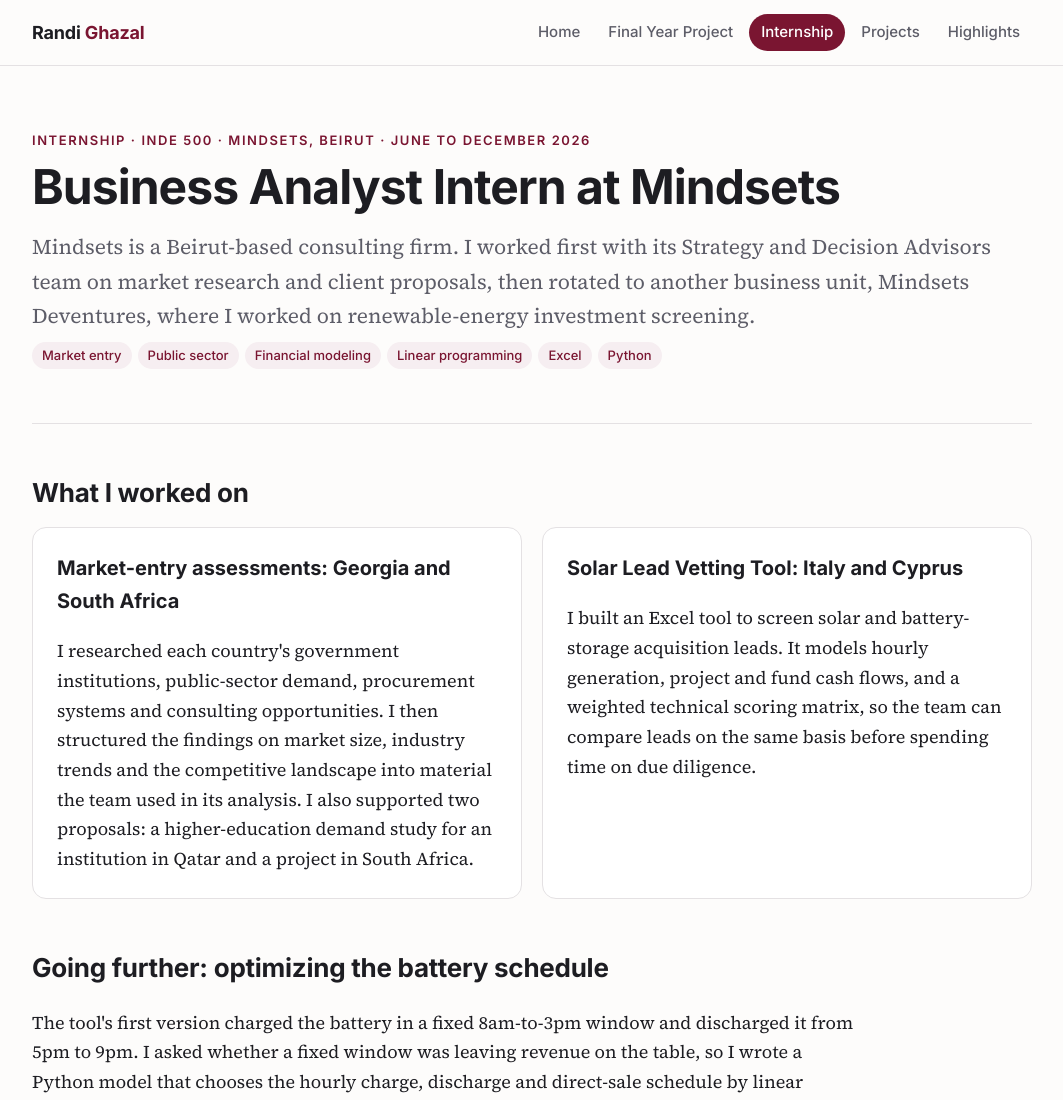
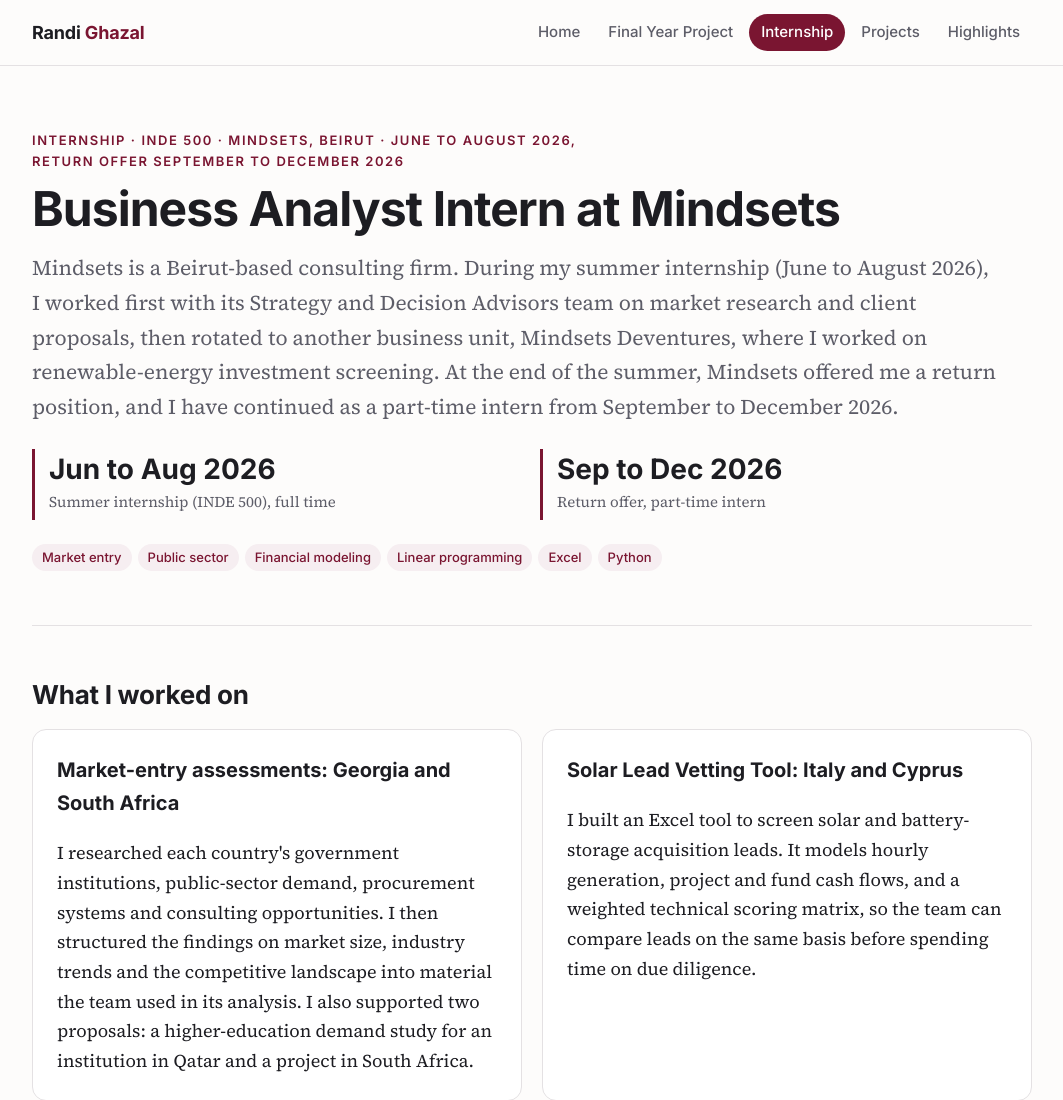
Before and after one commit to randighazal97/randighazal97.github.io, a plain HTML site: page internship.html in a window 1280 px wide. Shown: the top 1100 px of the page, without its empty margins (108-1171 px from the left). Drawn offline with Linux system fonts and the light colour scheme.

Commit message:
Internship: summer Jun-Aug 2026, return offer as part-time intern Sep-Dec 2026
Co-Authored-By: Claude Opus 5.5 <noreply@anthropic.com>

```diff
--- a/internship.html
+++ b/internship.html
@@ -21,9 +21,13 @@
 
 <main>
   <section class="hero">
-    <p class="eyebrow">Internship · INDE 500 · Mindsets, Beirut · June to December 2026</p>
+    <p class="eyebrow">Internship · INDE 500 · Mindsets, Beirut · June to August 2026, return offer September to December 2026</p>
     <h1>Business Analyst Intern at Mindsets</h1>
-    <p class="lede">Mindsets is a Beirut-based consulting firm. I worked first with its Strategy and Decision Advisors team on market research and client proposals, then rotated to another business unit, Mindsets Deventures, where I worked on renewable-energy investment screening.</p>
+    <p class="lede">Mindsets is a Beirut-based consulting firm. During my summer internship (June to August 2026), I worked first with its Strategy and Decision Advisors team on market research and client proposals, then rotated to another business unit, Mindsets Deventures, where I worked on renewable-energy investment screening. At the end of the summer, Mindsets offered me a return position, and I have continued as a part-time intern from September to December 2026.</p>
+    <div class="stats">
+      <div class="stat"><b>Jun to Aug 2026</b><span>Summer internship (INDE 500), full time</span></div>
+      <div class="stat"><b>Sep to Dec 2026</b><span>Return offer, part-time intern</span></div>
+    </div>
     <ul class="tags">
       <li class="tag">Market entry</li><li class="tag">Public sector</li><li class="tag">Financial modeling</li><li class="tag">Linear programming</li><li class="tag">Excel</li><li class="tag">Python</li>
     </ul>
```
Also changed, not shown: index.html (+1 -1 lines).
